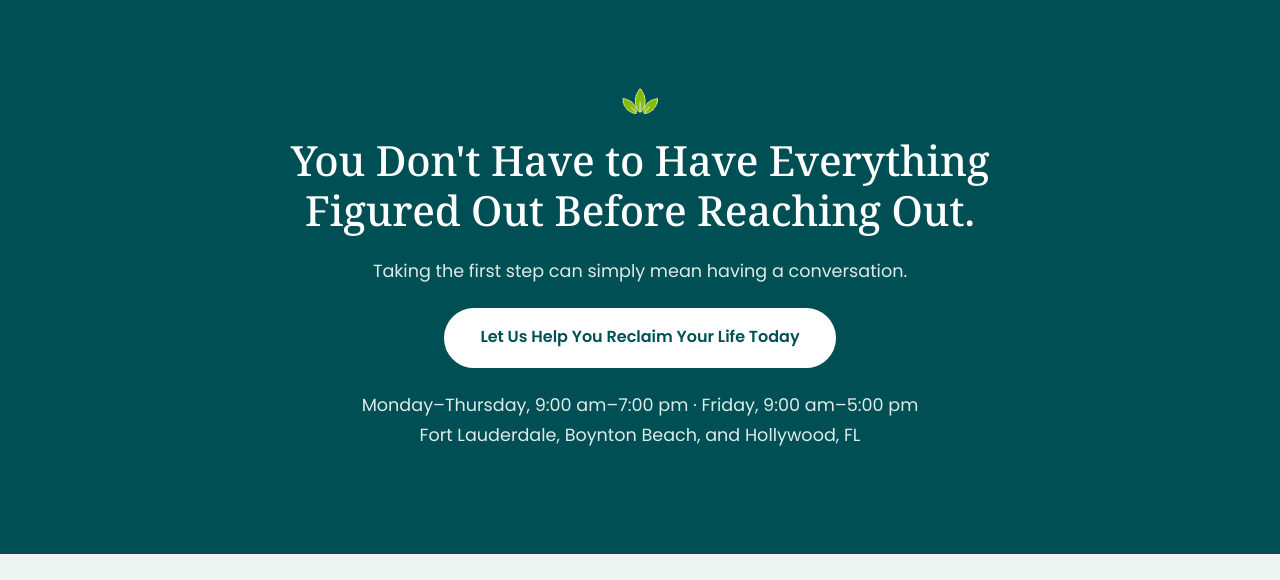
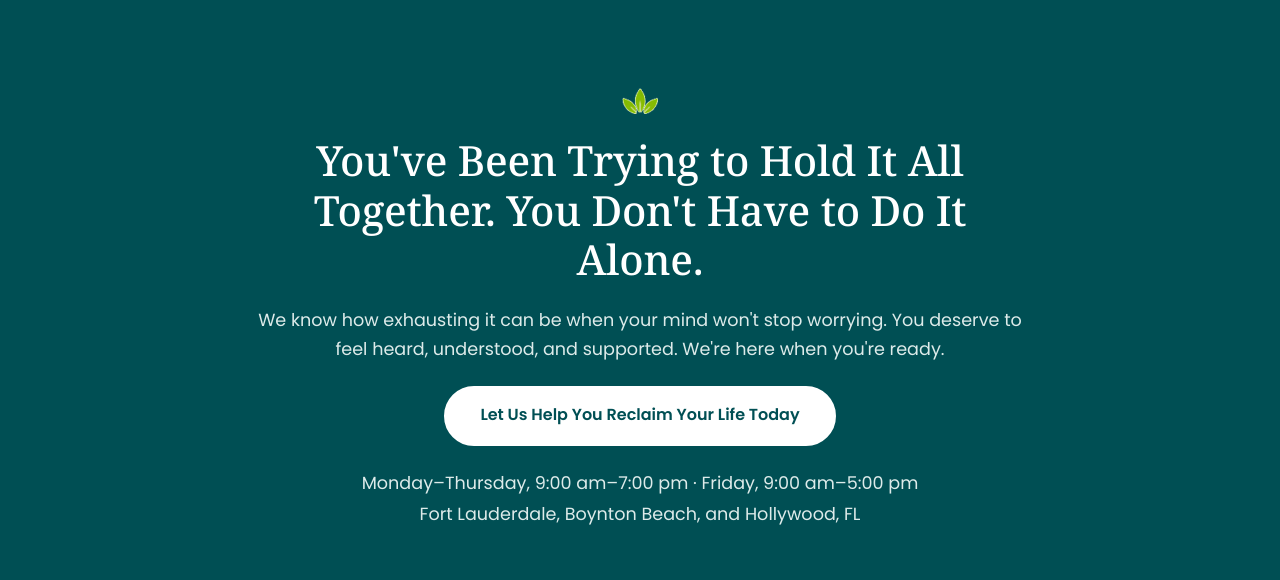
Before and after one commit to gladsamante04-gif/Reclamation-Center-Anxiety-landing-page, a website built with Vite: page index.html in a window 1280 px wide. Shown: the part 8020-8600 px from the top of the page. Built offline with nearby package versions, Linux system fonts and the light colour scheme.

Commit message:
Final CTA section: new empathetic copy
Co-Authored-By: Claude Fable 5 <noreply@anthropic.com>
Claude-Session: https://claude.ai/code/session_01DsgnGzy7eDztcJmVojgrum

```diff
--- a/index.html
+++ b/index.html
@@ -203,8 +203,8 @@
   <div class="wrap">
     <div class="final-copy">
       <img class="leafmark" src="./assets/images/leaf.png" alt="">
-      <h2>You Don't Have to Have Everything Figured Out Before Reaching Out.</h2>
-      <p>Taking the first step can simply mean having a conversation.</p>
+      <h2>You've Been Trying to Hold It All Together. You Don't Have to Do It Alone.</h2>
+      <p>We know how exhausting it can be when your mind won't stop worrying. You deserve to feel heard, understood, and supported. We're here when you're ready.</p>
       <div class="btn-row cta-solo">
         <a class="btn btn-white btn-cta js-start" href="./get-started.html">Let Us Help You Reclaim Your Life Today</a>
       </div>
```
